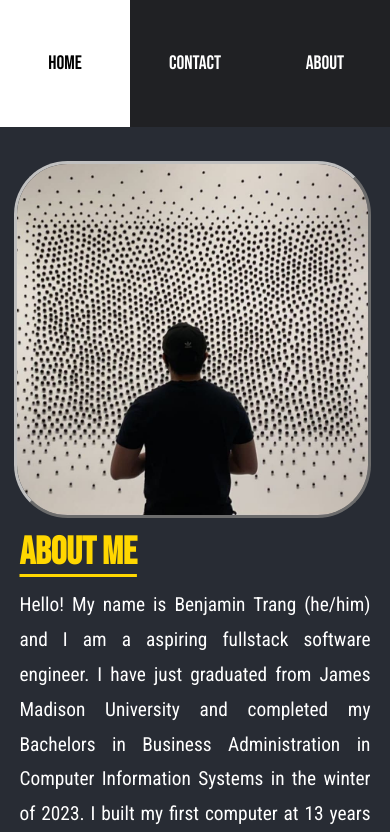
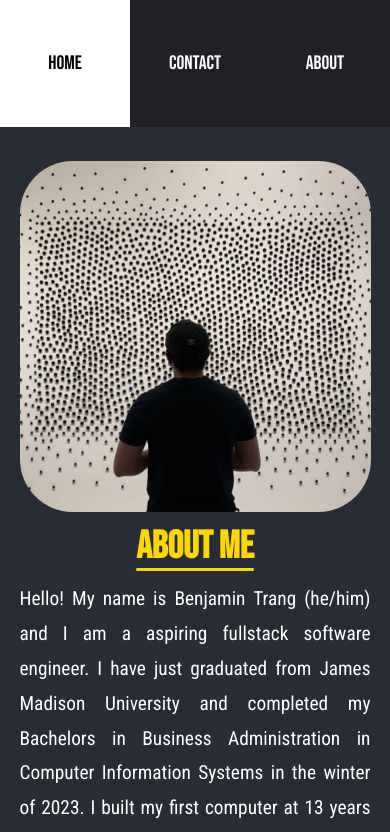
Before and after one commit to BT-Compile/B-TCODE, a React (Create React App) app in the folder my-app/: page /About in a window 390 px wide. Shown: the top 832 px of the page. Built offline with nearby package versions, Linux system fonts and the light colour scheme.

Commit message:
Update App.css

```diff
--- a/my-app/src/Pages/Components/App.css
+++ b/my-app/src/Pages/Components/App.css
@@ -282,7 +282,7 @@ a {
   visibility: visible;
 }
 
-@media (max-width: 1024px) {
+@media (max-width: 926px) {
   #introimage {
     height: 150px;
     margin-left: 10%;
@@ -309,7 +309,7 @@ a {
     margin: auto;
     width: 400px;
     border-radius: 15%;
-    border: silver outset 3px;
+    border: none;
   }
 
   .linkbox {
@@ -336,6 +336,10 @@ a {
   .containerTextAbout {
     margin: 0 5% 5% 5%;
     text-align: justify;
+  }
+
+  .containerTextAbout h2 {
+    text-align: center;
   }
 
   .containerTextIntro {
```
